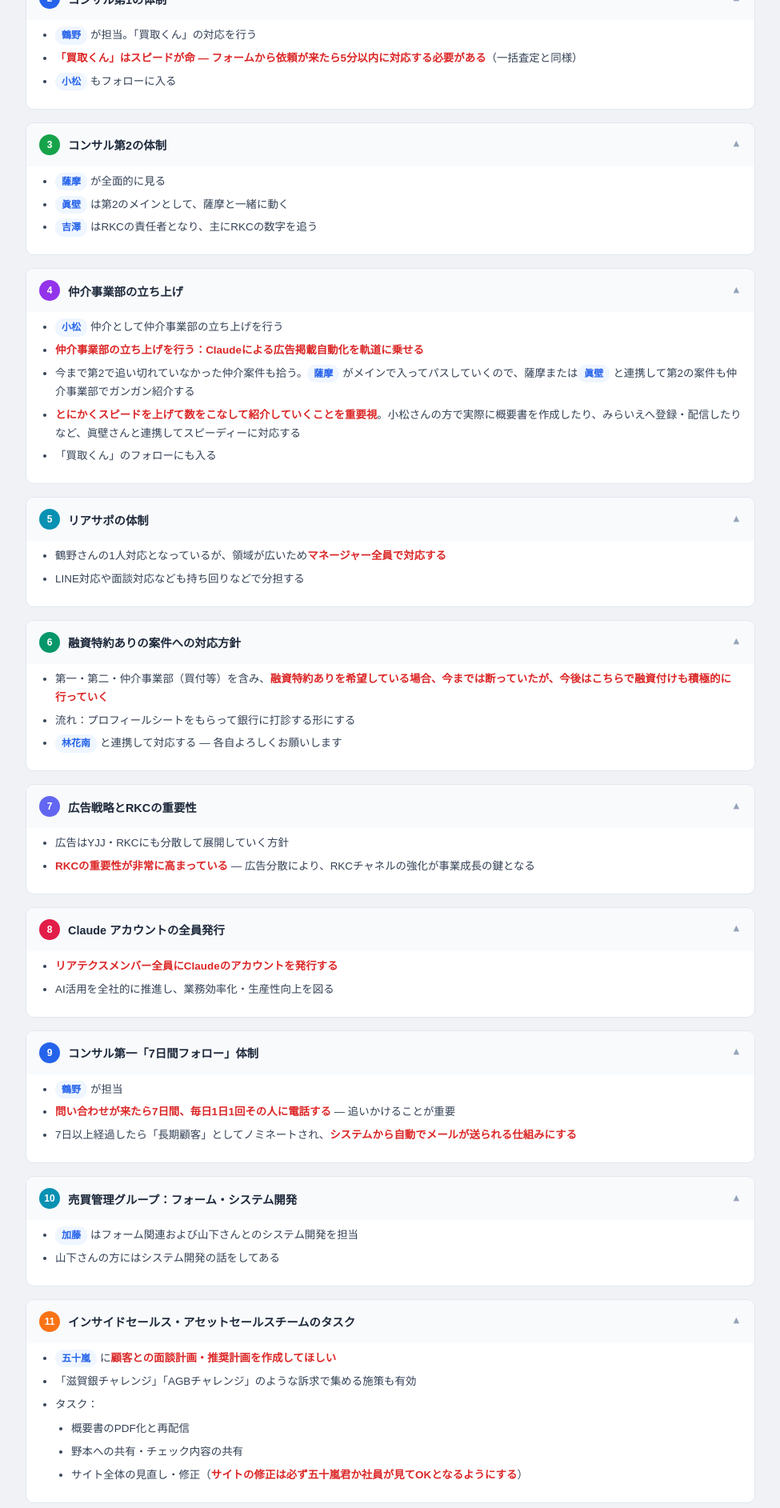
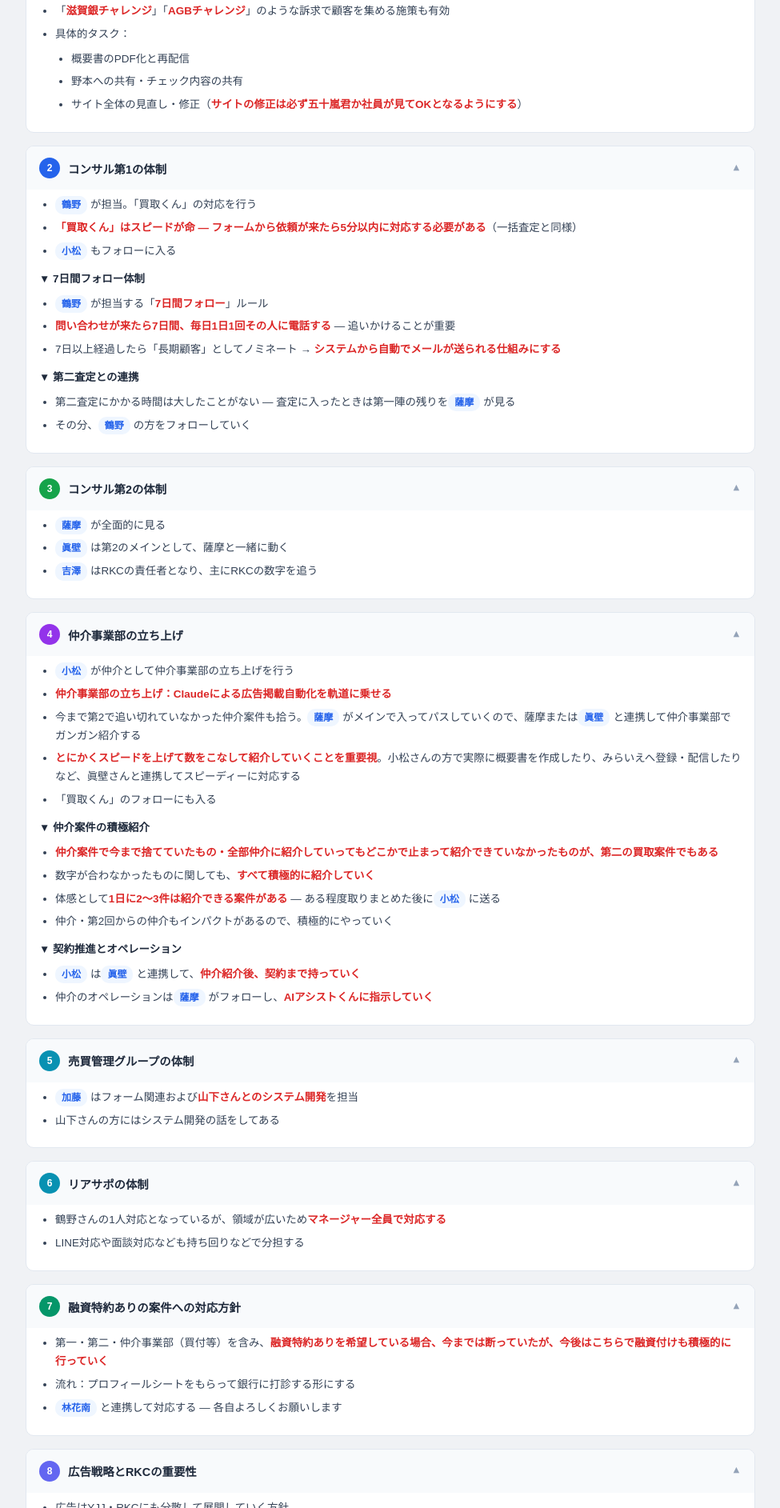
Before and after one commit to satsuma-wq/seat-planner, a website: page index.html in a window 1280 px wide. Shown: the part 915-2800 px from the top of the page at 80% size, without its empty margins (152-1127 px from the left). Drawn offline with Linux system fonts and the light colour scheme.

Commit message:
アジェンダ統合：各チームに詳細タスク反映・重複項目削除・売買管理追加

```diff
--- a/index.html
+++ b/index.html
@@ -321,7 +321,7 @@
     <li class="agenda-item open">
       <div class="agenda-item-header" onclick="this.parentElement.classList.toggle('open')">
         <div class="agenda-num" style="background:#f97316">1</div>
-        <div class="agenda-title">アセットセールスチームの方針</div>
+        <div class="agenda-title">アセットセールス・インサイドセールスチームの方針</div>
         <div class="agenda-toggle">▼</div>
       </div>
       <div class="agenda-body">
@@ -330,6 +330,18 @@
           <li><span class="person-tag">五十嵐</span>には、コンサル第1・第2で出たもの、場合によっては仲介事業部で出たものに関しても、責任を持って積極的に販売してほしい</li>
           <li>全体のコントロールもそうだが、<span class="key-point">これまで以上に販売に注力する</span>（例：顧客との定期面談の設定、アプローチの強化、信頼関係の構築による顧客増加などの施策を立てる）</li>
           <li>もちろん仕入れも大事だが、どんな案件でも売るという意思を持って取り組んでほしい</li>
+        </ul>
+        <p style="font-weight:700; margin-top:12px; color:#1e293b;">▼ 五十嵐さんへのタスク</p>
+        <ul>
+          <li><span class="person-tag">五十嵐</span>に<span class="key-point">顧客との面談計画・推奨計画を作成してほしい</span></li>
+          <li>「<span class="key-point">滋賀銀チャレンジ</span>」「<span class="key-point">AGBチャレンジ</span>」のような訴求で顧客を集める施策も有効</li>
+          <li>具体的タスク：
+            <ul>
+              <li>概要書のPDF化と再配信</li>
+              <li>野本への共有・チェック内容の共有</li>
+              <li>サイト全体の見直し・修正（<span class="key-point">サイトの修正は必ず五十嵐君か社員が見てOKとなるようにする</span>）</li>
+            </ul>
+          </li>
         </ul>
       </div>
     </li>
@@ -345,6 +357,17 @@
           <li><span class="person-tag">鶴野</span>が担当。「買取くん」の対応を行う</li>
           <li><span class="key-point">「買取くん」はスピードが命 — フォームから依頼が来たら5分以内に対応する必要がある</span>（一括査定と同様）</li>
           <li><span class="person-tag">小松</span>もフォローに入る</li>
+        </ul>
+        <p style="font-weight:700; margin-top:12px; color:#1e293b;">▼ 7日間フォロー体制</p>
+        <ul>
+          <li><span class="person-tag">鶴野</span>が担当する「<span class="key-point">7日間フォロー</span>」ルール</li>
+          <li><span class="key-point">問い合わせが来たら7日間、毎日1日1回その人に電話する</span> — 追いかけることが重要</li>
+          <li>7日以上経過したら「長期顧客」としてノミネート → <span class="key-point">システムから自動でメールが送られる仕組みにする</span></li>
+        </ul>
+        <p style="font-weight:700; margin-top:12px; color:#1e293b;">▼ 第二査定との連携</p>
+        <ul>
+          <li>第二査定にかかる時間は大したことがない — 査定に入ったときは第一陣の残りを<span class="person-tag">薩摩</span>が見る</li>
+          <li>その分、<span class="person-tag">鶴野</span>の方をフォローしていく</li>
         </ul>
       </div>
     </li>
@@ -372,11 +395,23 @@
       </div>
       <div class="agenda-body">
         <ul>
-          <li><span class="person-tag">小松</span>仲介として仲介事業部の立ち上げを行う</li>
-          <li><span class="key-point">仲介事業部の立ち上げを行う：Claudeによる広告掲載自動化を軌道に乗せる</span></li>
-          <li>今まで第2で追い切れていなかった仲介案件も拾う。<span class="person-tag">薩摩</span>がメインで入ってパスしていくので、薩摩または<span class="person-tag">眞壁</span>と連携して第2の案件も仲介事業部でガンガン紹介する</li>
+          <li><span class="person-tag">小松</span>が仲介として仲介事業部の立ち上げを行う</li>
+          <li><span class="key-point">仲介事業部の立ち上げ：Claudeによる広告掲載自動化を軌道に乗せる</span></li>
+          <li>今まで第2で追い切れていなかった仲介案件も拾う。<span class="person-tag">薩摩</span>がメインで入ってパスしていくので、薩摩または<span class="person-tag">眞壁</span>と連携して仲介事業部でガンガン紹介する</li>
           <li><span class="key-point">とにかくスピードを上げて数をこなして紹介していくことを重要視</span>。小松さんの方で実際に概要書を作成したり、みらいえへ登録・配信したりなど、眞壁さんと連携してスピーディーに対応する</li>
           <li>「買取くん」のフォローにも入る</li>
+        </ul>
+        <p style="font-weight:700; margin-top:12px; color:#1e293b;">▼ 仲介案件の積極紹介</p>
+        <ul>
+          <li><span class="key-point">仲介案件で今まで捨てていたもの・全部仲介に紹介していってもどこかで止まって紹介できていなかったものが、第二の買取案件でもある</span></li>
+          <li>数字が合わなかったものに関しても、<span class="key-point">すべて積極的に紹介していく</span></li>
+          <li>体感として<span class="key-point">1日に2〜3件は紹介できる案件がある</span> — ある程度取りまとめた後に<span class="person-tag">小松</span>に送る</li>
+          <li>仲介・第2回からの仲介もインパクトがあるので、積極的にやっていく</li>
+        </ul>
+        <p style="font-weight:700; margin-top:12px; color:#1e293b;">▼ 契約推進とオペレーション</p>
+        <ul>
+          <li><span class="person-tag">小松</span>は<span class="person-tag">眞壁</span>と連携して、<span class="key-point">仲介紹介後、契約まで持っていく</span></li>
+          <li>仲介のオペレーションは<span class="person-tag">薩摩</span>がフォローし、<span class="key-point">AIアシストくんに指示していく</span></li>
         </ul>
       </div>
     </li>
@@ -384,6 +419,20 @@
     <li class="agenda-item open">
       <div class="agenda-item-header" onclick="this.parentElement.classList.toggle('open')">
         <div class="agenda-num" style="background:#0891b2">5</div>
+        <div class="agenda-title">売買管理グループの体制</div>
+        <div class="agenda-toggle">▼</div>
+      </div>
+      <div class="agenda-body">
+        <ul>
+          <li><span class="person-tag">加藤</span>はフォーム関連および<span class="key-point">山下さんとのシステム開発</span>を担当</li>
+          <li>山下さんの方にはシステム開発の話をしてある</li>
+        </ul>
+      </div>
+    </li>
+
+    <li class="agenda-item open">
+      <div class="agenda-item-header" onclick="this.parentElement.classList.toggle('open')">
+        <div class="agenda-num" style="background:#0891b2">6</div>
         <div class="agenda-title">リアサポの体制</div>
         <div class="agenda-toggle">▼</div>
       </div>
@@ -397,7 +446,7 @@
 
     <li class="agenda-item open">
       <div class="agenda-item-header" onclick="this.parentElement.classList.toggle('open')">
-        <div class="agenda-num" style="background:#059669">6</div>
+        <div class="agenda-num" style="background:#059669">7</div>
         <div class="agenda-title">融資特約ありの案件への対応方針</div>
         <div class="agenda-toggle">▼</div>
       </div>
@@ -412,7 +461,7 @@
 
     <li class="agenda-item open">
       <div class="agenda-item-header" onclick="this.parentElement.classList.toggle('open')">
-        <div class="agenda-num" style="background:#6366f1">7</div>
+        <div class="agenda-num" style="background:#6366f1">8</div>
         <div class="agenda-title">広告戦略とRKCの重要性</div>
         <div class="agenda-toggle">▼</div>
       </div>
@@ -426,7 +475,7 @@
 
     <li class="agenda-item open">
       <div class="agenda-item-header" onclick="this.parentElement.classList.toggle('open')">
-        <div class="agenda-num" style="background:#e11d48">8</div>
+        <div class="agenda-num" style="background:#e11d48">9</div>
         <div class="agenda-title">Claude アカウントの全員発行</div>
         <div class="agenda-toggle">▼</div>
       </div>
@@ -434,87 +483,6 @@
         <ul>
           <li><span class="key-point">リアテクスメンバー全員にClaudeのアカウントを発行する</span></li>
           <li>AI活用を全社的に推進し、業務効率化・生産性向上を図る</li>
-        </ul>
-      </div>
-    </li>
-
-    <li class="agenda-item open">
-      <div class="agenda-item-header" onclick="this.parentElement.classList.toggle('open')">
-        <div class="agenda-num" style="background:#2563eb">9</div>
-        <div class="agenda-title">コンサル第一「7日間フォロー」体制</div>
-        <div class="agenda-toggle">▼</div>
-      </div>
-      <div class="agenda-body">
-        <ul>
-          <li><span class="person-tag">鶴野</span>が担当</li>
-          <li><span class="key-point">問い合わせが来たら7日間、毎日1日1回その人に電話する</span> — 追いかけることが重要</li>
-          <li>7日以上経過したら「長期顧客」としてノミネートされ、<span class="key-point">システムから自動でメールが送られる仕組みにする</span></li>
-        </ul>
-      </div>
-    </li>
-
-    <li class="agenda-item open">
-      <div class="agenda-item-header" onclick="this.parentElement.classList.toggle('open')">
-        <div class="agenda-num" style="background:#0891b2">10</div>
-        <div class="agenda-title">売買管理グループ：フォーム・システム開発</div>
-        <div class="agenda-toggle">▼</div>
-      </div>
-      <div class="agenda-body">
-        <ul>
-          <li><span class="person-tag">加藤</span>はフォーム関連および山下さんとのシステム開発を担当</li>
-          <li>山下さんの方にはシステム開発の話をしてある</li>
-        </ul>
-      </div>
-    </li>
-
-    <li class="agenda-item open">
-      <div class="agenda-item-header" onclick="this.parentElement.classList.toggle('open')">
-        <div class="agenda-num" style="background:#f97316">11</div>
-        <div class="agenda-title">インサイドセールス・アセットセールスチームのタスク</div>
-        <div class="agenda-toggle">▼</div>
-      </div>
-      <div class="agenda-body">
-        <ul>
-          <li><span class="person-tag">五十嵐</span>に<span class="key-point">顧客との面談計画・推奨計画を作成してほしい</span></li>
-          <li>「滋賀銀チャレンジ」「AGBチャレンジ」のような訴求で集める施策も有効</li>
-          <li>タスク：
-            <ul>
-              <li>概要書のPDF化と再配信</li>
-              <li>野本への共有・チェック内容の共有</li>
-              <li>サイト全体の見直し・修正（<span class="key-point">サイトの修正は必ず五十嵐君か社員が見てOKとなるようにする</span>）</li>
-            </ul>
-          </li>
-        </ul>
-      </div>
-    </li>
-
-    <li class="agenda-item open">
-      <div class="agenda-item-header" onclick="this.parentElement.classList.toggle('open')">
-        <div class="agenda-num" style="background:#9333ea">12</div>
-        <div class="agenda-title">仲介案件の積極紹介と第二査定の運用</div>
-        <div class="agenda-toggle">▼</div>
-      </div>
-      <div class="agenda-body">
-        <ul>
-          <li>第二査定にかかる時間は大したことがない — 査定に入ったときは第一陣の残りを<span class="person-tag">薩摩</span>が見て、<span class="person-tag">鶴野</span>の方をフォローする</li>
-          <li><span class="key-point">仲介案件で今まで捨てていたもの・紹介しきれなかったものを、第二の買取案件として積極的に紹介していく</span></li>
-          <li>数字が合わなかったものも含め、すべて紹介する方針</li>
-          <li>体感として<span class="key-point">1日に2〜3件は紹介できる案件がある</span> — ある程度取りまとめた後に<span class="person-tag">小松</span>に送る</li>
-          <li>仲介・第2回からの仲介もインパクトがあるので、積極的にやっていく</li>
-        </ul>
-      </div>
-    </li>
-
-    <li class="agenda-item open">
-      <div class="agenda-item-header" onclick="this.parentElement.classList.toggle('open')">
-        <div class="agenda-num" style="background:#059669">13</div>
-        <div class="agenda-title">仲介紹介後の契約推進とAIアシスト</div>
-        <div class="agenda-toggle">▼</div>
-      </div>
-      <div class="agenda-body">
-        <ul>
-          <li><span class="person-tag">小松</span>は<span class="person-tag">眞壁</span>と連携して、<span class="key-point">仲介紹介後、契約まで持っていく</span></li>
-          <li>仲介のオペレーションは<span class="person-tag">薩摩</span>がフォローし、AIアシストくんに指示していく</li>
         </ul>
       </div>
     </li>
```
Also changed, not shown: .omc/state/idle-notif-cooldown.json, .omc/state/sessions/058d007e-5133-4537-b253-e762e31a308a/pre-tool-advisory-throttle.json (added).
